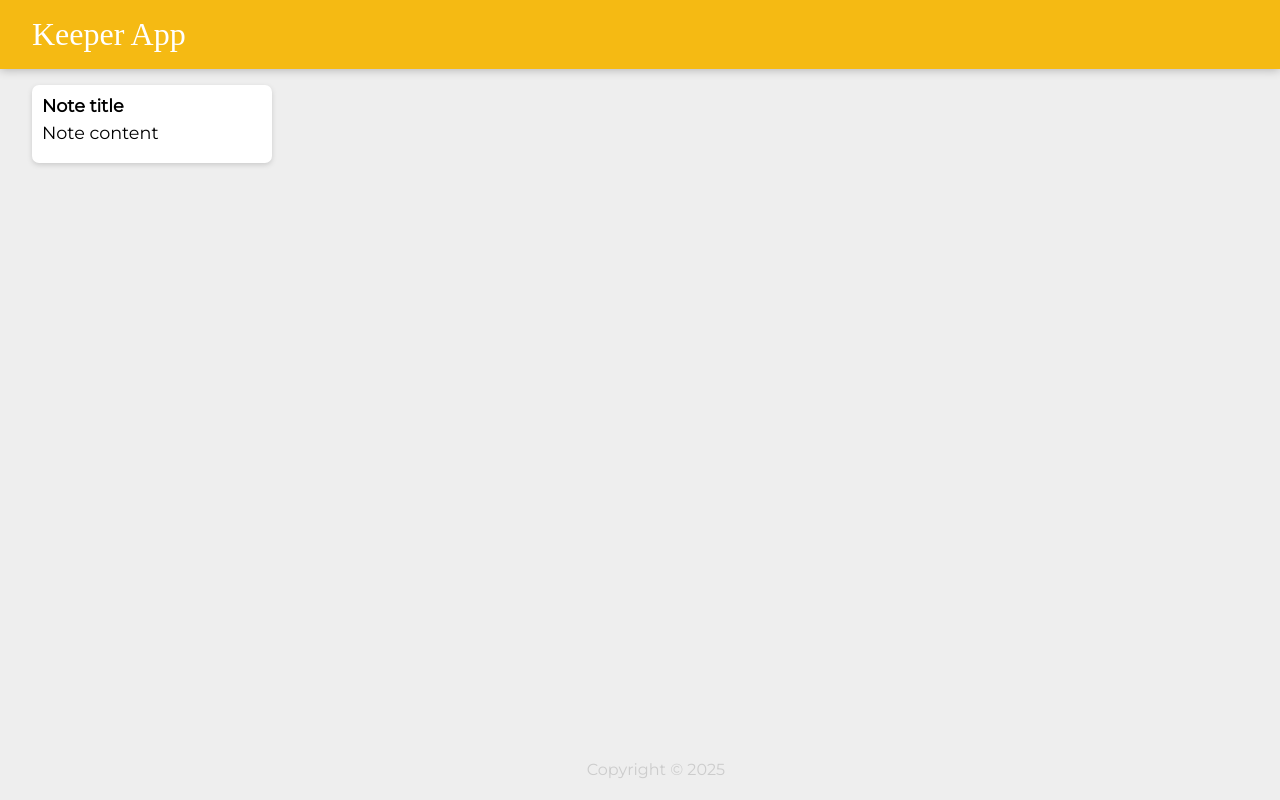
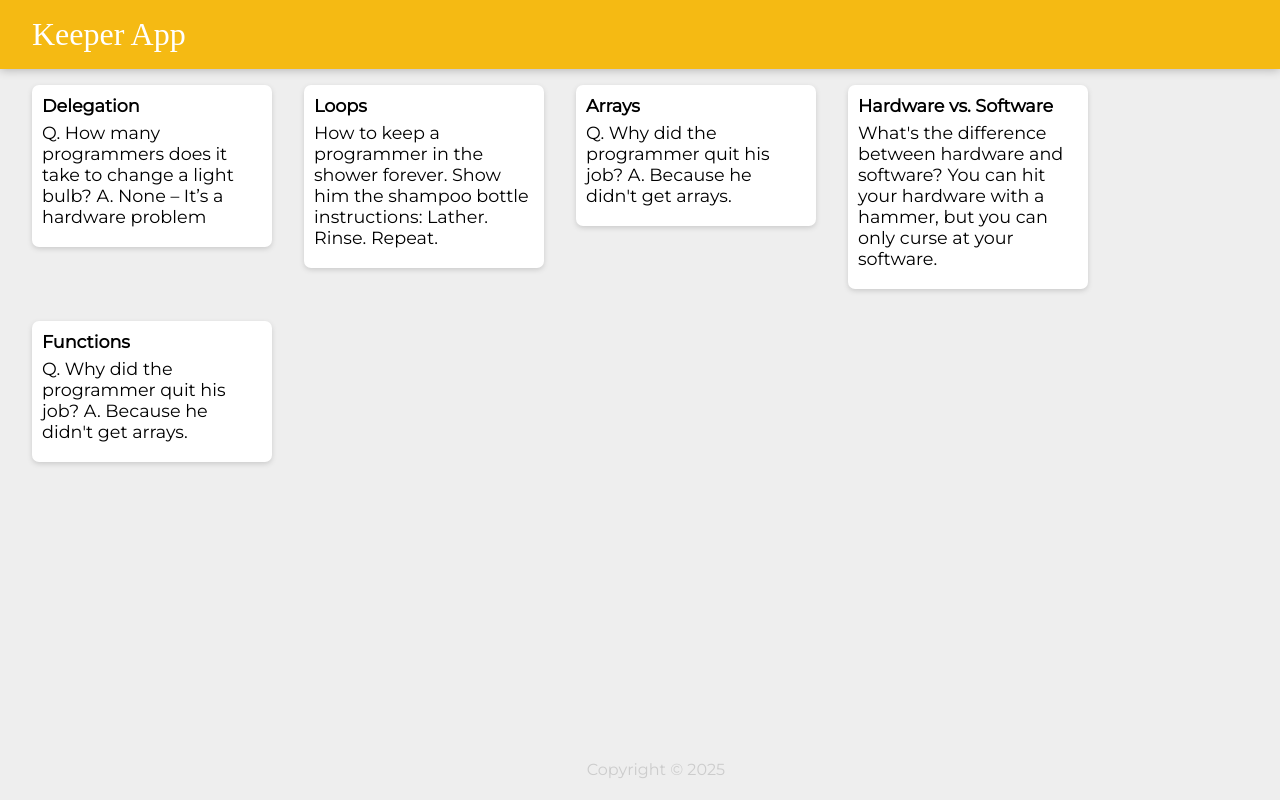
Before and after one commit to Skioulis/keeper-app-challenge, a React (Vite) app: page / in a window 1280 px wide. Built offline with nearby package versions, Linux system fonts and the light colour scheme; a web font is replaced by a local one.

Commit message:
render multiple notes dynamically using props and map function; add notes data

```diff
--- a/src/components/App.jsx
+++ b/src/components/App.jsx
@@ -2,12 +2,14 @@
 import Header from './Header.jsx';
 import Footer from './Footer.jsx';
 import Note from './Note.jsx';
+import notes from '../notes.js';
+import note from "./Note.jsx";
 
 function App() {
     return (
         <>
             <Header/>
-            <Note/>
+            {notes.map(note => <Note key={note.key} title={note.title} content={note.content}/>)}
             <Footer/>
 
         </>
--- a/src/components/Note.jsx
+++ b/src/components/Note.jsx
@@ -1,10 +1,10 @@
 import React from 'react';
 
-function Note() {
+function Note(props) {
     return(
     <div className={ "note"}>
-        <h1>Note title</h1>
-        <p>Note content</p>
+        <h1>{props.title}</h1>
+        <p>{props.content}</p>
     </div>);
 }
 
--- /dev/null
+++ b/src/notes.js
@@ -0,0 +1,34 @@
+const notes = [
+  {
+    key: 1,
+    title: "Delegation",
+    content:
+      "Q. How many programmers does it take to change a light bulb? A. None – It’s a hardware problem"
+  },
+  {
+    key: 2,
+    title: "Loops",
+    content:
+      "How to keep a programmer in the shower forever. Show him the shampoo bottle instructions: Lather. Rinse. Repeat."
+  },
+  {
+    key: 3,
+    title: "Arrays",
+    content:
+      "Q. Why did the programmer quit his job? A. Because he didn't get arrays."
+  },
+  {
+    key: 4,
+    title: "Hardware vs. Software",
+    content:
+      "What's the difference between hardware and software? You can hit your hardware with a hammer, but you can only curse at your software."
+  },
+  {
+    key: 5,
+    title: "Functions",
+    content:
+      "Q. Why did the programmer quit his job? A. Because he didn't get arrays."
+  }
+];
+
+export default notes;
```
